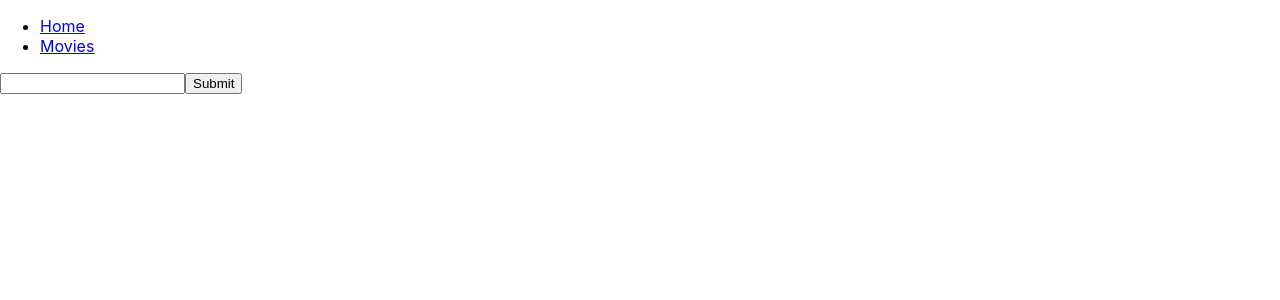
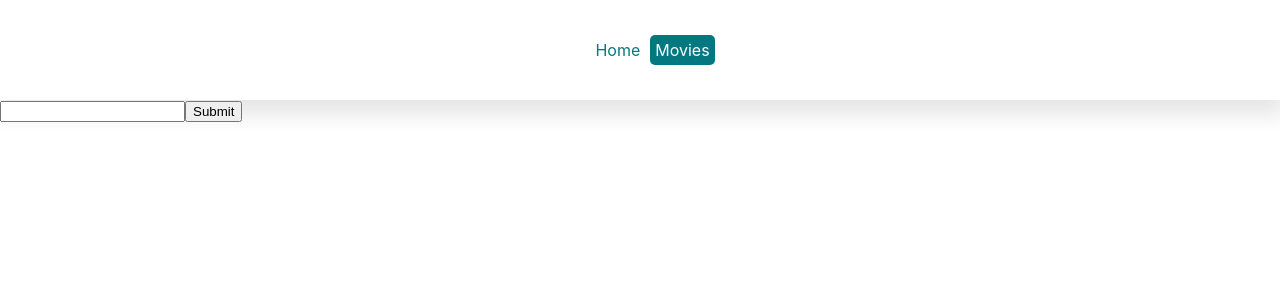
Before and after one commit to alexander-kulyk/goit-react-hw-05-movies, a React (Create React App) app: page /goit-react-hw-05-movies/movies in a window 1280 px wide. Shown: the top 300 px of the page. Built offline with nearby package versions, Linux system fonts and the light colour scheme.

Commit message:
style/ propType

```diff
--- a/src/components/Layout/Layout.styled.js
+++ b/src/components/Layout/Layout.styled.js
@@ -6,19 +6,38 @@ import styled from 'styled-components';
 
 
 export const Heder = styled.header`
+    display: flex;
+    align-items: center;
+    justify-content:center;
 
+    height: 100px;
+
+    box-shadow: 0px 10px 20px 5px rgba(0,0,0,0.1);
 `;
 
 export const Nav = styled.nav`
-
+    display: flex;
+    align-items: center;
+    justify-content:center;
 `;
 
 export const NavList = styled.ul`
-
+  display: flex;
 `;
 export const NavItem = styled.li`
+    list-style: none;
+    margin-right: 10px;
 
 `;
 export const NavItemLink = styled(NavLink)`
+   text-decoration:  none;
+   color: rgb(4, 120, 128);
+
+   &.active{
+    padding: 5px;
+    border-radius: 5px;
+    background-color: rgb(4, 120, 128);;
+    color: white;
+  };
 
 `;
--- a/src/components/ListMovies/ListMovies.js
+++ b/src/components/ListMovies/ListMovies.js
@@ -1,17 +1,29 @@
-import { Link, useLocation } from "react-router-dom"
-import { Item, List } from "./ListMovies.styled"
+import PropTypes from 'prop-types'
+import {  useLocation } from "react-router-dom"
+import { Item, LinkItemMovie, List } from "./ListMovies.styled"
 
 
 const ListMovies  = ({movies}) =>{
+    console.log(movies)
     const  location = useLocation()
     return(
         <List>
-            {movies.map(movie =>(
-                <Item key={movie.id}>
-                    <Link to={`/movies/${movie.id}`} state = {{from: location}}>{movie.title ?? 'no title'}</Link>
+            {movies.map(({id, title}) =>(
+                <Item key={id}>
+                    <LinkItemMovie to={`/movies/${id}`} state = {{from: location}}>{title ?? 'no title'}</LinkItemMovie>
                 </Item>))}
         </List>
     )
 }
 
 export default ListMovies;
+
+
+ListMovies.propTypes ={
+    movies: PropTypes.arrayOf(
+        PropTypes.shape({
+            id: PropTypes.number.isRequired,
+            title: PropTypes.string,
+          })
+    ),
+}
--- a/src/components/ListMovies/ListMovies.styled.js
+++ b/src/components/ListMovies/ListMovies.styled.js
@@ -1,10 +1,25 @@
 import styled from "styled-components";
-
+import { Link } from "react-router-dom"
 
 export const List = styled.ul`
+  display: flex;
+  flex-direction: column;
 
+  align-items: center;
 `;
 
 export const Item = styled.li`
+    margin: 5px;
+   list-style: none
+`;
 
+
+export const LinkItemMovie = styled(Link)`
+   text-decoration: none;
+   color: rgb(4, 120, 128);
+
+   :hover{
+    background-color:rgb(4, 120, 128);
+    color: white;
+   }
 `;
--- a/src/pages/Home/Home.styled.js
+++ b/src/pages/Home/Home.styled.js
@@ -3,5 +3,5 @@
 import styled from 'styled-components';
 
 export const Title = styled.h1`
-
+  text-align: center;
 `;
```
Also changed, not shown: src/components/Container/Conteiner.styled.js (added, +13 -0 lines), src/theme/theme.js (added, +32 -0 lines).
